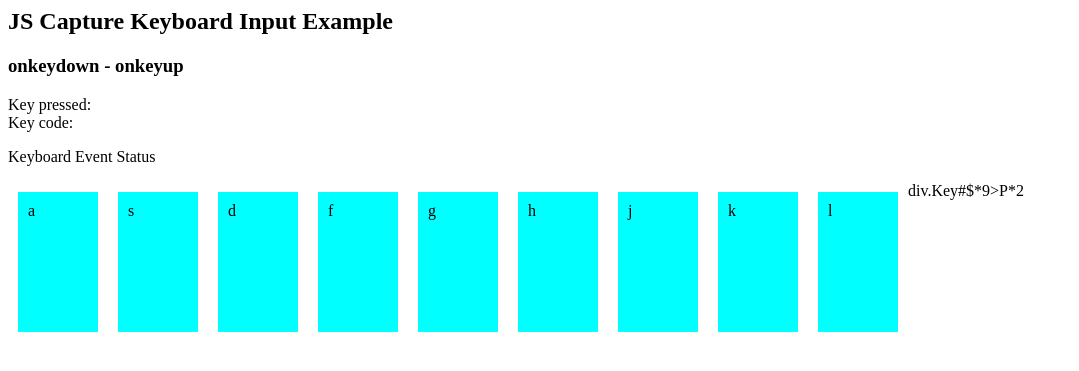
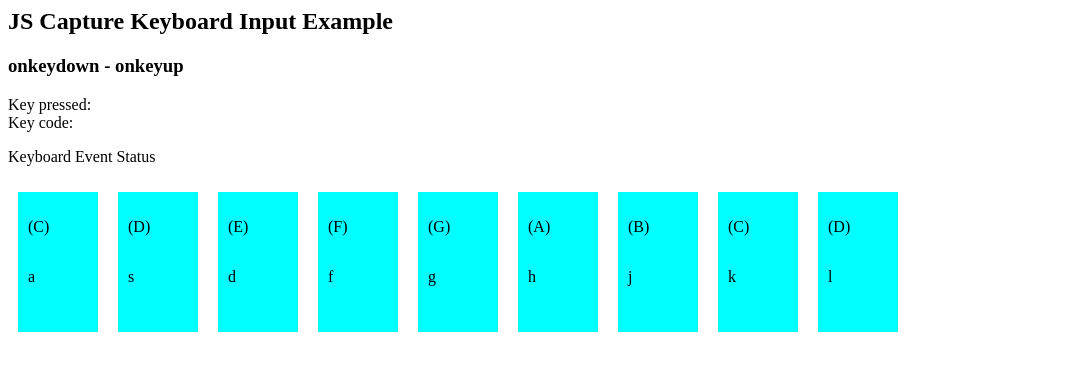
Before and after one commit to Kurt-Leenen-SD/web-piano, a PHP site: page / in a window 1280 px wide. Shown: the top 371 px of the page, without its empty margins (0-1079 px from the left). Run offline with PHP 8.4, Linux system fonts and the light colour scheme.

Commit message:
keys update

```diff
--- a/css/style.css
+++ b/css/style.css
@@ -22,6 +22,7 @@ h1 {
     margin: 1rem;
     padding: 1rem;
     display: flex;
+    flex-direction: column;
 }
 
 .Key_Down {
--- a/index.php
+++ b/index.php
@@ -15,16 +15,42 @@
     Key code: <span id="kc"></span>
     <p id="status">Keyboard Event Status</p>
     <main class="PianoKeys">
-        <div class="Key" id="1">a</div>
-        <div class="Key" id="2">s</div>
-        <div class="Key" id="3">d</div>
-        <div class="Key" id="4">f</div>
-        <div class="Key" id="5">g</div>
-        <div class="Key" id="6">h</div>
-        <div class="Key" id="7">j</div>
-        <div class="Key" id="8">k</div>
-        <div class="Key" id="9">l</div>
-        div.Key#$*9>P*2
+        <div class="Key" id="1">
+            <P>(C)</P>
+            <P>a</P>
+        </div>
+        <div class="Key" id="2">
+            <P>(D)</P>
+            <P>s</P>
+        </div>
+        <div class="Key" id="3">
+            <P>(E)</P>
+            <P>d</P>
+        </div>
+        <div class="Key" id="4">
+            <P>(F)</P>
+            <P>f</P>
+        </div>
+        <div class="Key" id="5">
+            <P>(G)</P>
+            <P>g</P>
+        </div>
+        <div class="Key" id="6">
+            <P>(A)</P>
+            <P>h</P>
+        </div>
+        <div class="Key" id="7">
+            <P>(B)</P>
+            <P>j</P>
+        </div>
+        <div class="Key" id="8">
+            <P>(C)</P>
+            <P>k</P>
+        </div>
+        <div class="Key" id="9">
+            <P>(D)</P>
+            <P>l</P>
+        </div>
     </main>
 </body>
 </html>
```
